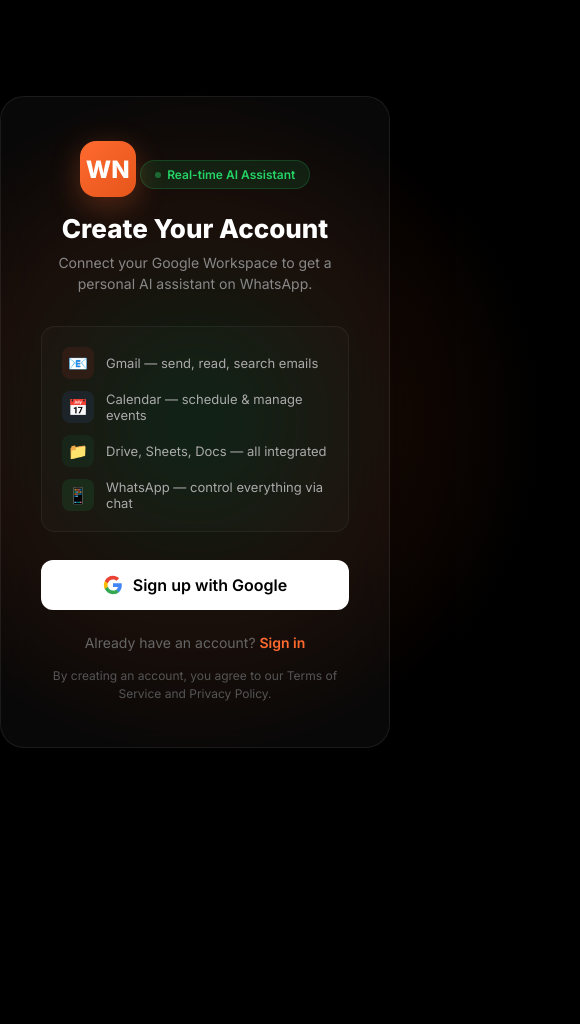
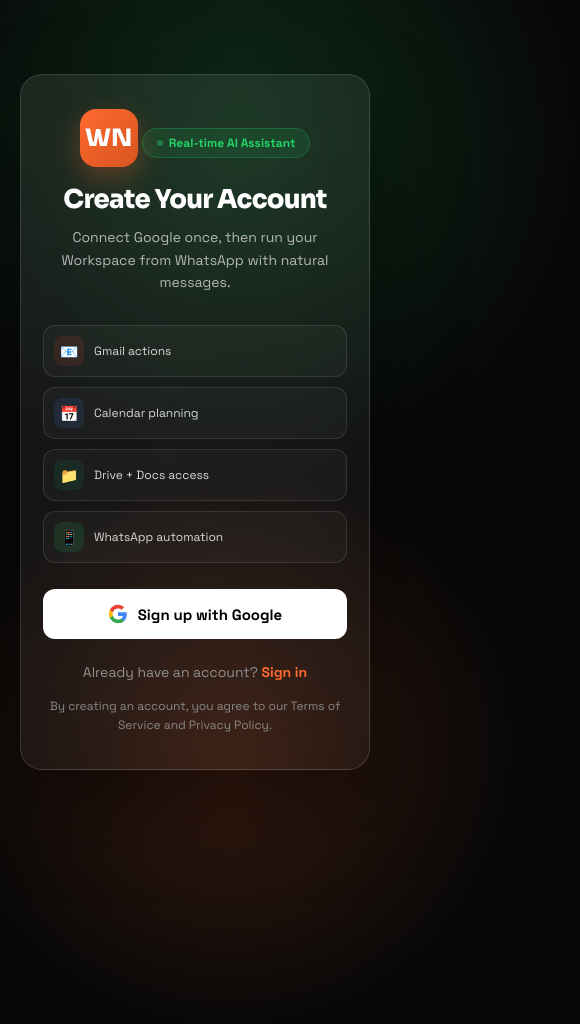
Before and after one commit to SAGARRAMBADE21/WHATSAPP_AI, a website: page public/register.html in a window 390 px wide. Shown: the whole page, 580 px wide, since content can reach past the window. Before the commit the page ends 844 px from the top, so only its background shows below. Drawn offline with Linux system fonts and the light colour scheme.

Commit message:
feat: refresh landing pages and update sandbox manager

```diff
--- a/public/register.html
+++ b/public/register.html
@@ -4,73 +4,124 @@
     <meta charset="UTF-8">
     <meta name="viewport" content="width=device-width, initial-scale=1.0">
     <title>Register — Workspace Navigator</title>
-    <link href="https://fonts.googleapis.com/css2?family=Inter:wght@400;500;600;700;800&display=swap" rel="stylesheet">
+    <link rel="preconnect" href="https://fonts.googleapis.com">
+    <link rel="preconnect" href="https://fonts.gstatic.com" crossorigin>
+    <link href="https://fonts.googleapis.com/css2?family=Space+Grotesk:wght@400;500;600;700&family=Sora:wght@600;700;800&display=swap" rel="stylesheet">
     <style>
         * { margin: 0; padding: 0; box-sizing: border-box; }
+
+        :root {
+            --bg: #080808;
+            --card: rgba(255, 255, 255, 0.05);
+            --border: rgba(255, 255, 255, 0.14);
+            --text: #f8f8f8;
+            --muted: #b6b6b6;
+            --accent: #ff6a2f;
+            --accent-dark: #d75420;
+            --ok: #25d366;
+        }
+
         body {
-            font-family: 'Inter', sans-serif;
-            background: #000;
-            color: #fff;
+            font-family: 'Space Grotesk', sans-serif;
+            background: var(--bg);
+            color: var(--text);
             min-height: 100vh;
             display: flex;
             align-items: center;
             justify-content: center;
             position: relative;
             overflow: hidden;
+            padding: 20px;
         }
 
-        .ambient-glow {
+        .ambient-glow,
+        .ambient-glow-2 {
             position: absolute;
-            width: 700px;
-            height: 700px;
-            background: radial-gradient(circle, rgba(37,211,102,0.12) 0%, rgba(255,106,47,0.08) 40%, rgba(0,0,0,0) 70%);
-            top: 50%;
-            left: 50%;
-            transform: translate(-50%, -50%);
+            border-radius: 999px;
             z-index: 0;
             pointer-events: none;
         }
 
+        .ambient-glow {
+            width: 680px;
+            height: 680px;
+            background: radial-gradient(circle, rgba(37,211,102,0.18) 0%, rgba(37,211,102,0) 70%);
+            top: -200px;
+            left: -100px;
+        }
+
+        .ambient-glow-2 {
+            width: 560px;
+            height: 560px;
+            background: radial-gradient(circle, rgba(255,106,47,0.2) 0%, rgba(255,106,47,0) 72%);
+            bottom: -180px;
+            right: -120px;
+        }
+
         .auth-card {
-            background: rgba(255, 255, 255, 0.03);
-            border: 1px solid rgba(255, 255, 255, 0.08);
-            backdrop-filter: blur(20px);
-            -webkit-backdrop-filter: blur(20px);
-            padding: 44px 40px;
-            border-radius: 24px;
+            background: linear-gradient(150deg, rgba(255, 255, 255, 0.08), rgba(255, 255, 255, 0.03));
+            border: 1px solid var(--border);
+            backdrop-filter: blur(24px);
+            -webkit-backdrop-filter: blur(24px);
+            padding: 42px 38px;
+            border-radius: 28px;
             width: 100%;
-            max-width: 440px;
+            max-width: 500px;
             z-index: 1;
-            box-shadow: 0 30px 60px rgba(0, 0, 0, 0.4);
+            box-shadow: 0 36px 90px rgba(0, 0, 0, 0.45);
         }
 
         .auth-header { text-align: center; margin-bottom: 32px; }
         .auth-header .icon {
-            width: 56px; height: 56px; border-radius: 16px;
-            background: linear-gradient(135deg, #FF6A2F, #E5551A);
+            width: 58px;
+            height: 58px;
+            border-radius: 16px;
+            background: linear-gradient(135deg, var(--accent), var(--accent-dark));
             display: inline-flex; align-items: center; justify-content: center;
-            font-size: 24px; font-weight: 900; color: #fff;
-            margin-bottom: 16px; box-shadow: 0 8px 30px rgba(255,106,47,0.3);
+            font-size: 24px;
+            font-family: 'Sora', sans-serif;
+            font-weight: 800;
+            color: #fff;
+            margin-bottom: 16px;
+            box-shadow: 0 10px 30px rgba(255,106,47,0.32);
         }
+
         .auth-header h1 {
-            font-size: 26px; font-weight: 800; color: #fff; margin-bottom: 8px;
+            font-family: 'Sora', sans-serif;
+            font-size: 30px;
+            font-weight: 800;
+            color: #fff;
+            margin-bottom: 10px;
+            letter-spacing: -0.8px;
         }
-        .auth-header p { color: #888; font-size: 14px; line-height: 1.5; }
+        .auth-header p { color: var(--muted); font-size: 14px; line-height: 1.6; }
 
         .features {
-            display: flex; flex-direction: column; gap: 12px;
-            margin-bottom: 28px; padding: 20px;
-            background: rgba(255,255,255,0.02); border-radius: 14px;
-            border: 1px solid rgba(255,255,255,0.05);
+            display: grid;
+            grid-template-columns: repeat(2, minmax(0, 1fr));
+            gap: 10px;
+            margin-bottom: 26px;
         }
+
         .feature {
-            display: flex; align-items: center; gap: 12px;
-            font-size: 13px; color: #aaa;
+            display: flex;
+            align-items: center;
+            gap: 10px;
+            font-size: 12px;
+            color: #d8d8d8;
+            border: 1px solid rgba(255, 255, 255, 0.11);
+            background: rgba(255, 255, 255, 0.03);
+            border-radius: 12px;
+            padding: 10px;
         }
+
         .feature-icon {
-            width: 32px; height: 32px; border-radius: 8px;
+            width: 30px;
+            height: 30px;
+            border-radius: 8px;
             display: flex; align-items: center; justify-content: center;
-            font-size: 16px; flex-shrink: 0;
+            font-size: 15px;
+            flex-shrink: 0;
         }
 
         .btn-google {
@@ -80,27 +131,34 @@
             border: none;
             padding: 15px;
             border-radius: 12px;
-            font-size: 16px;
-            font-weight: 600;
+            font-size: 15px;
+            font-weight: 700;
             cursor: pointer;
-            transition: all 0.2s ease;
+            transition: all 0.25s ease;
             display: flex; align-items: center; justify-content: center; gap: 10px;
             text-decoration: none;
         }
-        .btn-google:hover { background: #f1f1f1; transform: translateY(-2px); box-shadow: 0 8px 24px rgba(255,255,255,0.1); }
+        .btn-google:hover {
+            background: #f3f3f3;
+            transform: translateY(-2px);
+            box-shadow: 0 10px 28px rgba(255,255,255,0.14);
+        }
 
         .toggle-mode {
             text-align: center;
             margin-top: 24px;
             font-size: 14px;
-            color: #666;
+            color: #909090;
         }
-        .toggle-mode a { color: #FF6A2F; font-weight: 600; text-decoration: none; transition: color 0.2s; }
+        .toggle-mode a { color: var(--accent); font-weight: 700; text-decoration: none; transition: color 0.2s; }
         .toggle-mode a:hover { color: #fff; }
 
         .terms {
-            text-align: center; margin-top: 16px;
-            font-size: 12px; color: #555; line-height: 1.5;
+            text-align: center;
+            margin-top: 16px;
+            font-size: 12px;
+            color: #888;
+            line-height: 1.55;
         }
 
         #error-msg {
@@ -113,43 +171,70 @@
         .status-badge {
             display: inline-flex; align-items: center; gap: 6px;
             padding: 6px 14px; border-radius: 20px;
-            background: rgba(37,211,102,0.1); border: 1px solid rgba(37,211,102,0.2);
-            color: #25D366; font-size: 12px; font-weight: 600;
+            background: rgba(37,211,102,0.1);
+            border: 1px solid rgba(37,211,102,0.25);
+            color: var(--ok);
+            font-size: 12px;
+            font-weight: 700;
             margin-bottom: 16px;
         }
-        .status-dot { width: 6px; height: 6px; border-radius: 50%; background: #25D366; animation: pulse 2s infinite; }
+
+        .status-dot {
+            width: 6px;
+            height: 6px;
+            border-radius: 50%;
+            background: var(--ok);
+            animation: pulse 2s infinite;
+        }
+
         @keyframes pulse { 0%,100% { opacity: 1; } 50% { opacity: 0.4; } }
+
+        @media (max-width: 600px) {
+            .auth-card {
+                padding: 34px 22px;
+                border-radius: 22px;
+            }
+
+            .auth-header h1 {
+                font-size: 26px;
+            }
+
+            .features {
+                grid-template-columns: 1fr;
+            }
+        }
     </style>
 </head>
 <body>
     <div class="ambient-glow"></div>
+    <div class="ambient-glow-2"></div>
 
     <div class="auth-card">
         <div class="auth-header">
             <div class="icon">WN</div>
             <div class="status-badge"><span class="status-dot"></span> Real-time AI Assistant</div>
             <h1>Create Your Account</h1>
-            <p>Connect your Google Workspace to get a personal AI assistant on WhatsApp.</p>
+            <p>Connect Google once, then run your Workspace from WhatsApp with natural messages.</p>
         </div>
 
         <div id="error-msg"></div>
 
         <div class="features">
             <div class="feature">
-                <div class="feature-icon" style="background:rgba(234,67,53,0.1)">&#x1F4E7;</div>
-                <span>Gmail — send, read, search emails</span>
+                <div class="feature-icon" style="background:rgba(234,67,53,0.12)">&#x1F4E7;</div>
+                <span>Gmail actions</span>
             </div>
             <div class="feature">
-                <div class="feature-icon" style="background:rgba(66,133,244,0.1)">&#x1F4C5;</div>
-                <span>Calendar — schedule & manage events</span>
+                <div class="feature-icon" style="background:rgba(66,133,244,0.12)">&#x1F4C5;</div>
+                <span>Calendar planning</span>
             </div>
             <div class="feature">
-                <div class="feature-icon" style="background:rgba(15,157,88,0.1)">&#x1F4C1;</div>
-                <span>Drive, Sheets, Docs — all integrated</span>
+                <div class="feature-icon" style="background:rgba(15,157,88,0.12)">&#x1F4C1;</div>
+                <span>Drive + Docs access</span>
             </div>
             <div class="feature">
-                <div class="feature-icon" style="background:rgba(37,211,102,0.1)">&#x1F4F1;</div>
-                <span>WhatsApp — control everything via chat</span>
+                <div class="feature-icon" style="background:rgba(37,211,102,0.12)">&#x1F4F1;</div>
+                <span>WhatsApp automation</span>
             </div>
         </div>
 
--- a/src/sandbox/e2b-manager.ts
+++ b/src/sandbox/e2b-manager.ts
@@ -64,6 +64,11 @@ export class E2BSandboxManager {
                 return { sandboxId: existing.sandboxId, isNew: false, ideUrl: existing.ideUrl, ideReady: existing.ideReady };
             } catch {
                 console.log(chalk.yellow(`   ⚠ Sandbox expired for ${userEmail}, creating new`));
+                // Clear stale IDE URL so frontend doesn't load a dead sandbox
+                await this.col.updateOne({ userEmail }, {
+                    $set: { status: 'dead', ideReady: false },
+                    $unset: { ideUrl: '' }
+                });
             }
         }
 
```
Also changed, not shown: public/index.html (+48 -5 lines), public/login.html (+152 -52 lines).
